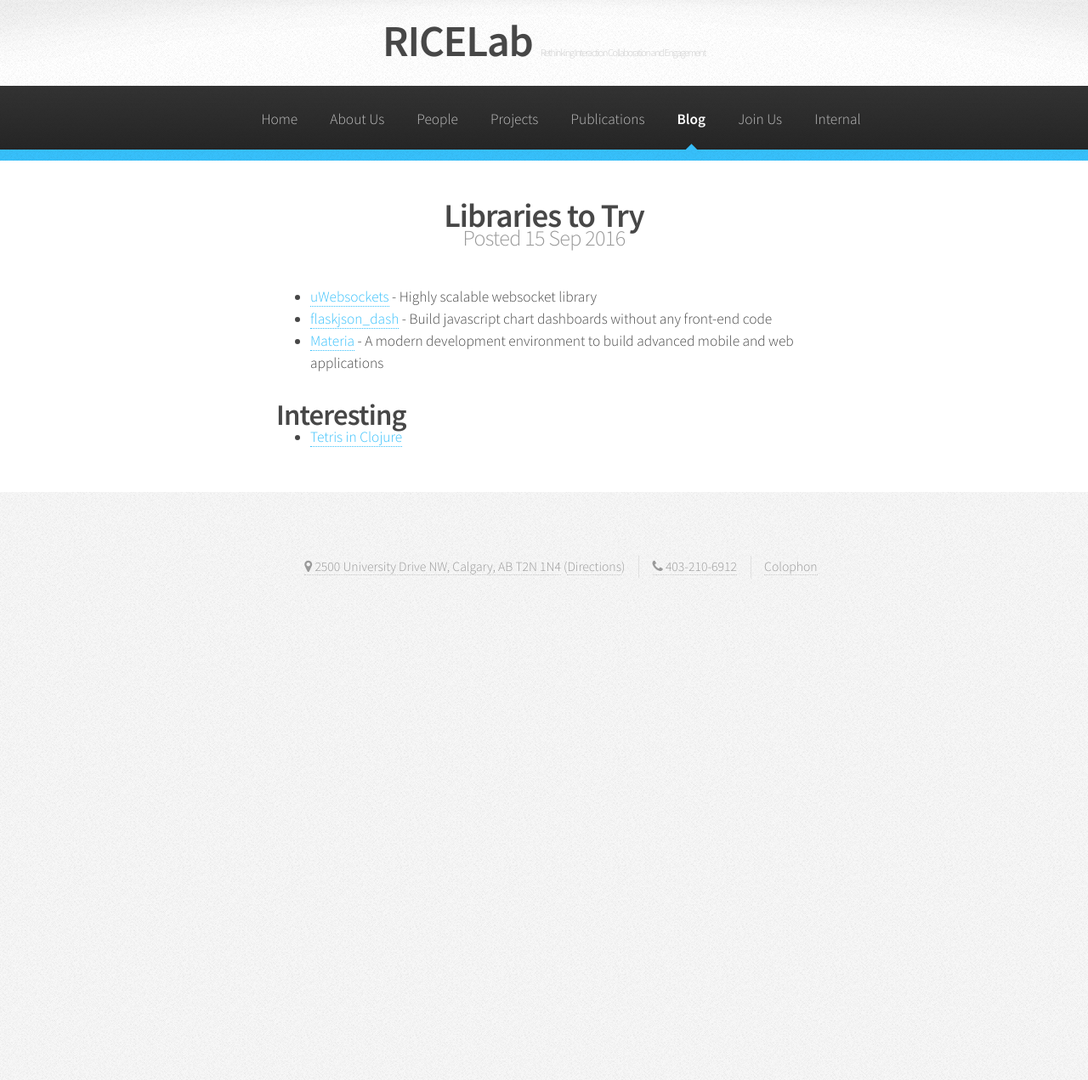
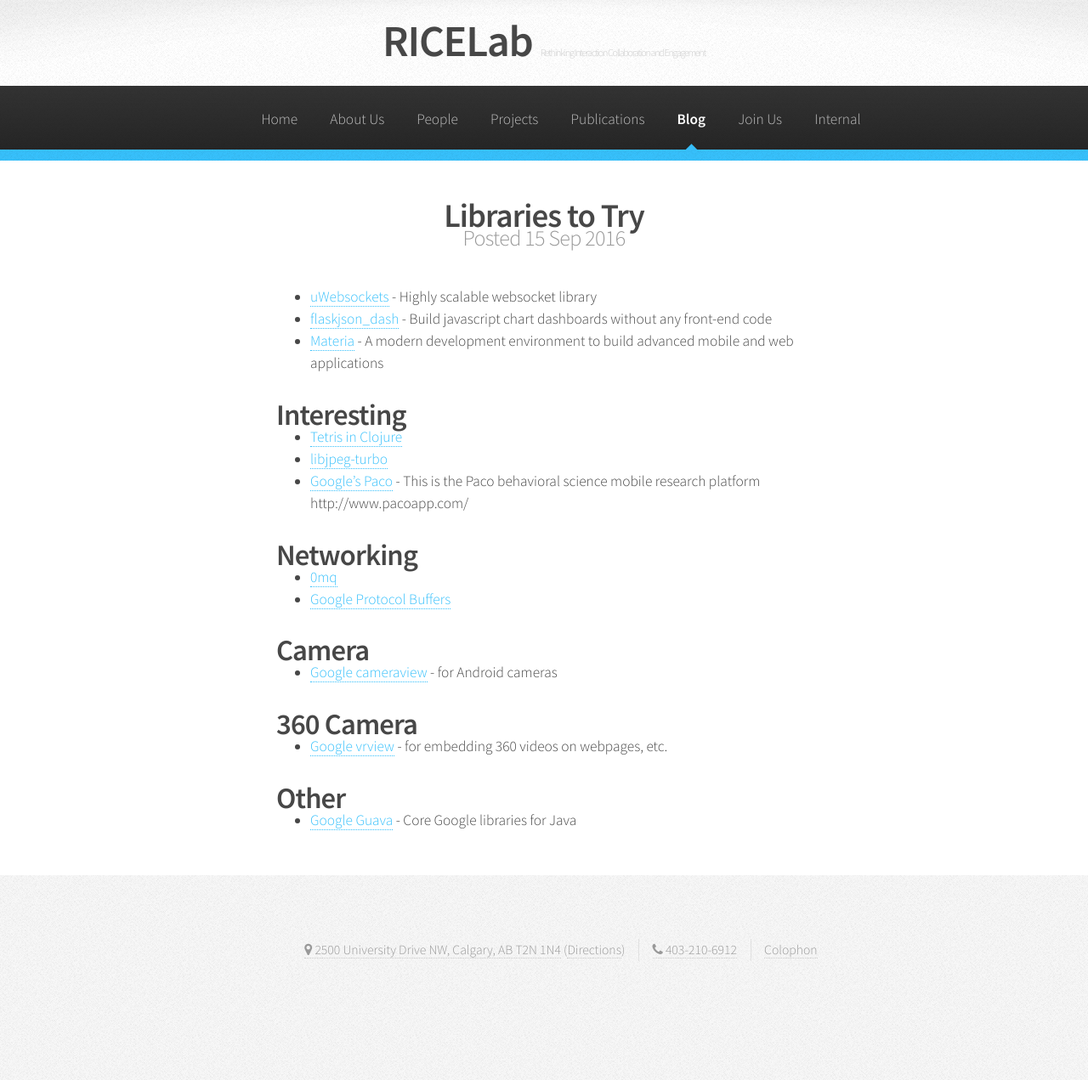
Before and after one commit to hcitang/ricelab, a Jekyll site: the page built from internal/_posts/2016-09-15-libraries.md, in a window 1280 px wide. Shown: the whole page at 85% size. Built offline with Jekyll 4.4.1, drawn with Linux system fonts in a browser that asks for light colours; before the commit the page ends 900 px from its top, so only the background shows below that.

Commit message:
BLOG: more libraries

```diff
--- a/internal/_posts/2016-09-15-libraries.md
+++ b/internal/_posts/2016-09-15-libraries.md
@@ -11,3 +11,18 @@
 
 # Interesting
 * [Tetris in Clojure](https://github.com/imalooney/t3tr0s)
+* [libjpeg-turbo](http://www.libjpeg-turbo.org/About/TurboJPEG)
+* [Google's Paco](https://github.com/google/paco) - This is the Paco behavioral science mobile research platform http://www.pacoapp.com/
+
+# Networking
+* [0mq](http://zeromq.org/)
+* [Google Protocol Buffers](https://github.com/google/protobuf)
+
+# Camera
+* [Google cameraview](https://github.com/google/cameraview) - for Android cameras
+
+# 360 Camera
+* [Google vrview](https://github.com/google/vrview) - for embedding 360 videos on webpages, etc.
+
+# Other
+* [Google Guava](https://github.com/google/guava) - Core Google libraries for Java
```
